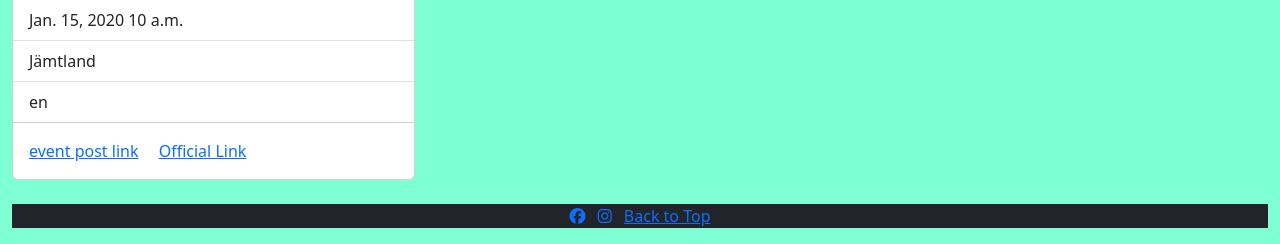
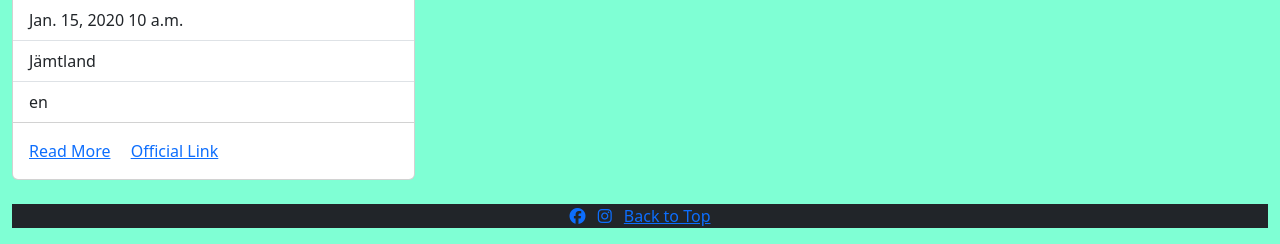
Before and after one commit to PjHurtig/events-in-town, a Django app: page / in a window 1280 px wide. Shown: the part 614-858 px from the top of the page. Run offline with Django 3.2, Linux system fonts and the light colour scheme; tables that the repository leaves empty hold one stand-in row (values such as "Sample post"); some libraries are stand-ins or nearby versions.

Commit message:
add post detail link to index.html

```diff
--- a/templates/index.html
+++ b/templates/index.html
@@ -34,7 +34,7 @@
                             <li class="list-group-item">{{ post.locale }}</li>
                         </ul>
                         <div class="card-body">
-                            <a href="#" class="card-link">event post link</a>
+                            <a href="{% url 'post_detail' post.slug %}" class="card-link">Read More</a>
                             <a href="{{ post.link }}" class="card-link">Official Link</a>
                         </div>
                     </div>
```
